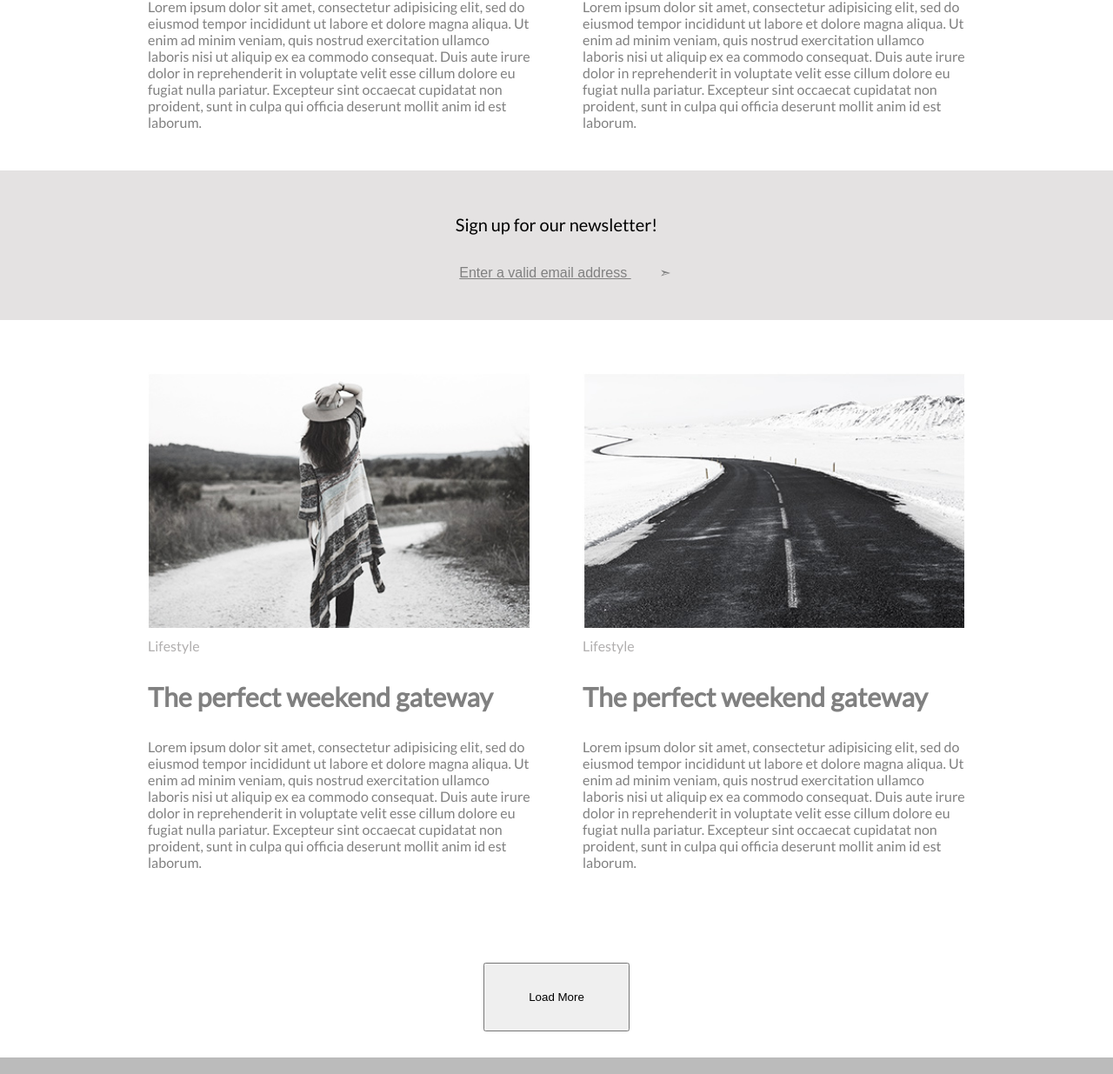
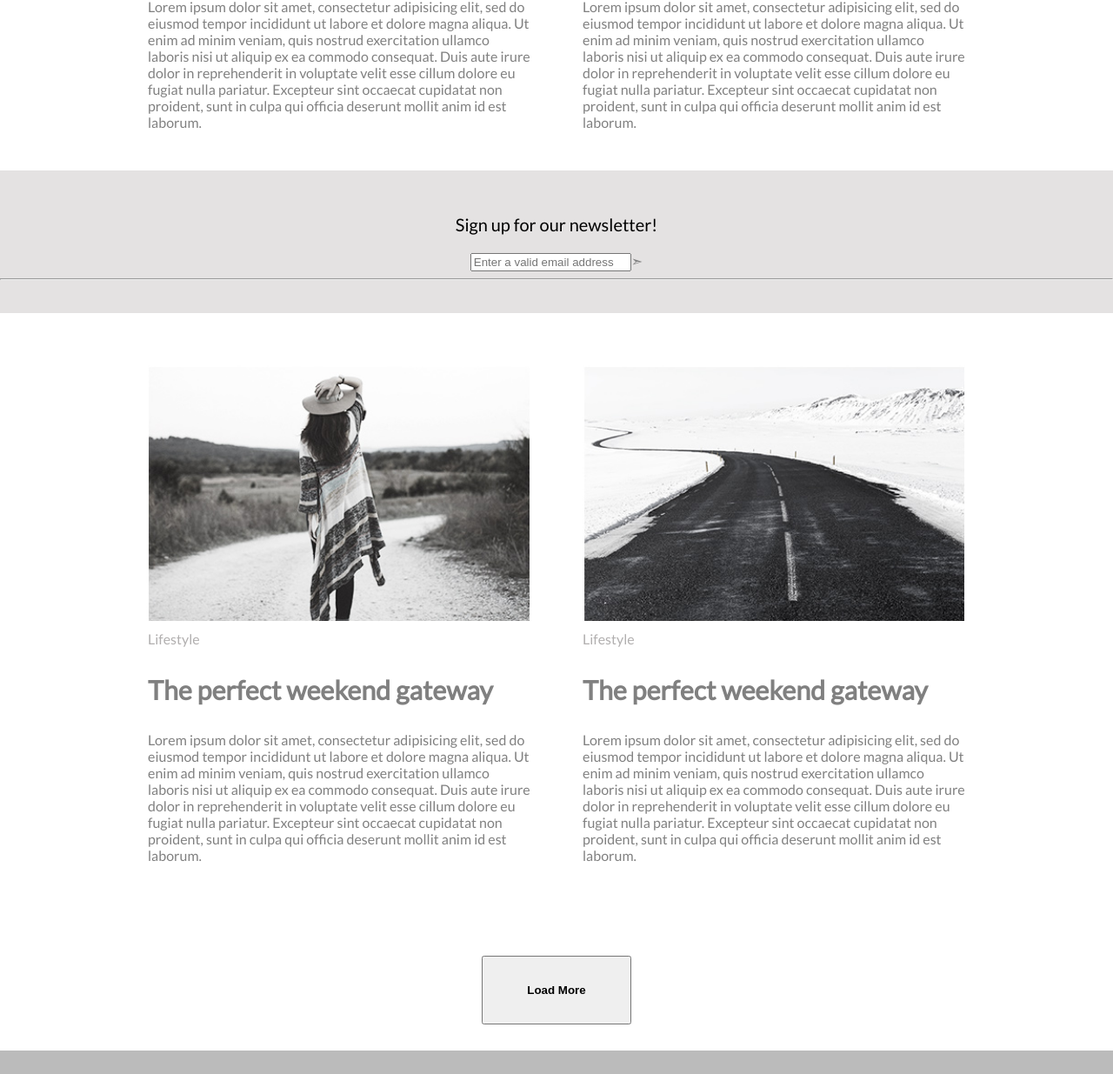
Before and after one commit to Shimanto007/minimo, a plain HTML site: page index.html in a window 1280 px wide. Shown: the part 1992-3227 px from the top of the page at 87% size. Drawn offline with Linux system fonts and the light colour scheme.

Commit message:
Update index.html

```diff
--- a/index.html
+++ b/index.html
@@ -105,7 +105,10 @@
 	<section class="sign-up">
 		<div class="input">
 			<p>Sign up for our newsletter!</p>
-			<input class="in" type="text" name="FirstName" value="Enter a valid email address " >   &#10147
+			<form action="">
+				<input type="email" name="mail" placeholder="Enter a valid email address " />&#10147
+				<hr />
+			</form>
 
 		</div>
 	</section>
@@ -144,7 +147,7 @@
 	</section>
 	<section class="load">
 		<div class="load1">
-			<button>Load More</button>
+			<button><b>Load More</b></button>
 		</div>
 	</section>
 
```
